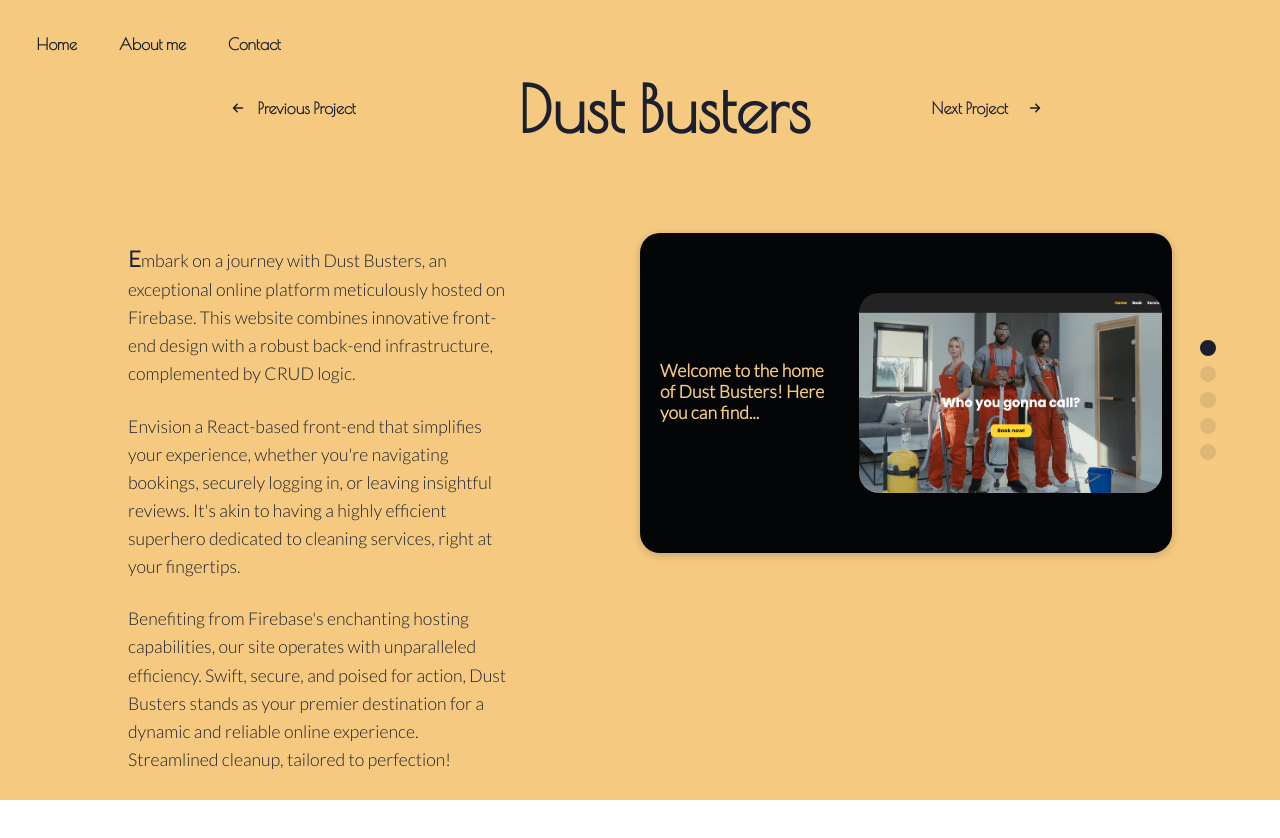
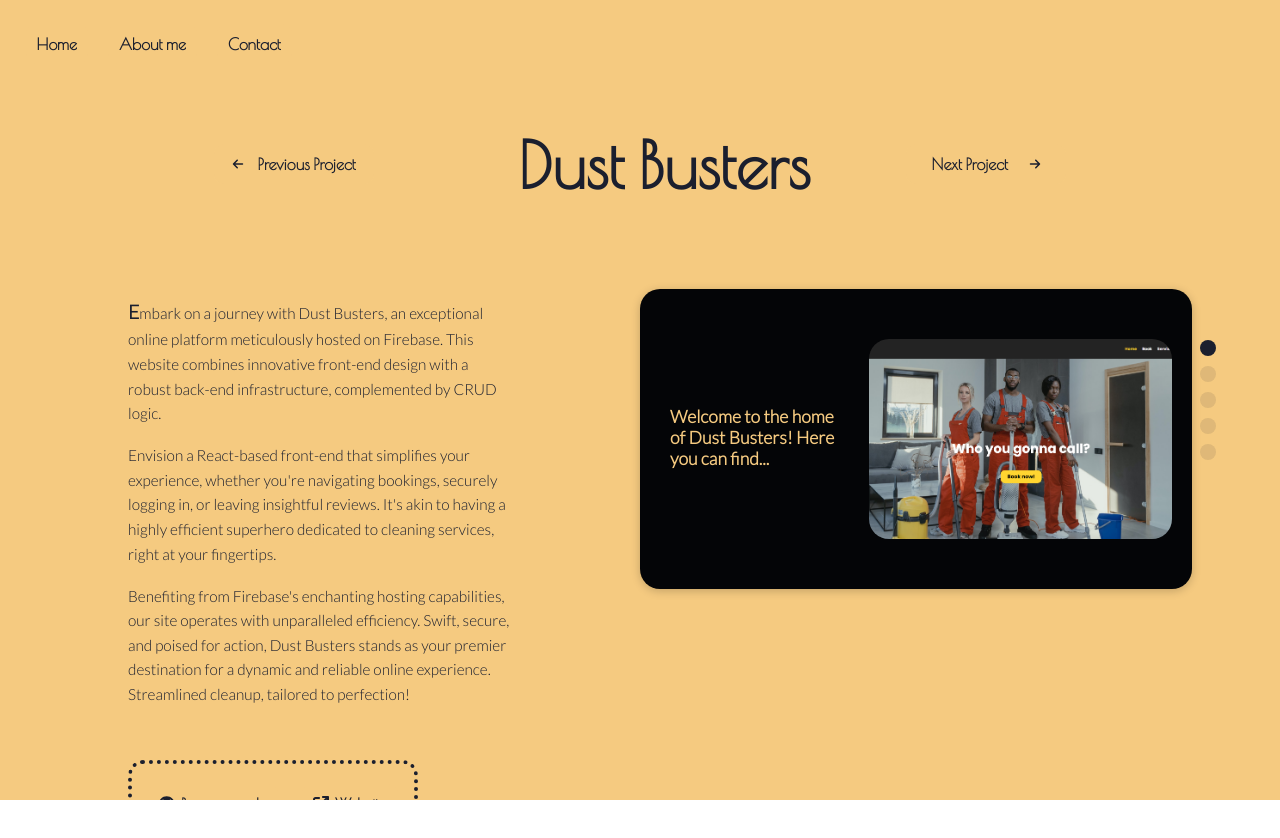
Before and after one commit to starleafer/My-portfolio, a React (Vite) app in the folder workspace/: page /cleaning in a window 1280 px wide. Shown: the top 838 px of the page. Built offline with nearby package versions, Linux system fonts and the light colour scheme; a web font is replaced by a local one.

Commit message:
Refine responsive design for PageNavigationButton, ParallaxImage, and ProjectDescription components

```diff
--- a/workspace/src/components/PageNavigationButton.jsx
+++ b/workspace/src/components/PageNavigationButton.jsx
@@ -98,8 +98,8 @@
   z-index: 106;
 
 
-  @media (max-width: 1536px) {
-    margin-top: 1vh;
+  @media (max-width: 1536px) and (min-width: 769px) {
+    margin-top: 8vh;
   }
 
 
--- a/workspace/src/components/ParallaxImage.jsx
+++ b/workspace/src/components/ParallaxImage.jsx
@@ -210,17 +210,18 @@
   margin-top: ${(props) => (props.isFirst ? "0" : "80vh")};
   min-height: ${(props) => (props.isNative ? "450px" : "400px")};
   width: ${(props) => (props.isNative ? "25vw" : "40vw")};
-  padding: 10px;
+  padding: 10px 20px;
   border-radius: 20px;
   overflow: hidden;
   background-color: ${(props) => props.backgroundColor};
   box-shadow: 0px 2px 10px rgba(0, 0, 0, 0.2);
   flex-shrink: 0;
 
-  @media (max-width: 1536px) {
+  @media (max-width: 1536px) and (min-width: 769px) {
     gap: ${(props) => (props.isNative ? "0" : "2em")};
     width: ${(props) => (props.isNative ? "30vw" : "40vw")};
     min-height: ${(props) => (props.isNative ? "330px" : "300px")};
+    padding: 0 20px;
   }
 
   @media (max-width: 768px) and (min-width: 321px) {
@@ -243,7 +244,7 @@
   width: 170px;
   left: 20px;
 
-  @media (max-width: 1536px) {
+  @media (max-width: 1536px) and (min-width: 769px) {
     margin: 0 0 10px 10px;
   }
 `;
--- a/workspace/src/components/ProjectDescription.jsx
+++ b/workspace/src/components/ProjectDescription.jsx
@@ -91,7 +91,7 @@
 const DescriptionContainer = styled.div`
   display: flex;
   flex-direction: column;
-  gap: 1.5em;
+  gap: 1.1em;
   margin: 2em 0;
   width: 30vw;
 
@@ -109,6 +109,18 @@
   font-size: 1.1em;
   line-height: 1.6;
   margin: 0;
+
+  @media (max-width: 1536px) and (min-width: 769px) {
+    font-size: 1.2vw;
+  }
+
+
+
+
+  @media (max-width: 768px) and (min-width: 321px) {
+    font-size: 1em;
+  }
+
 `;
 
 const LinkGroup = styled.div`
```
